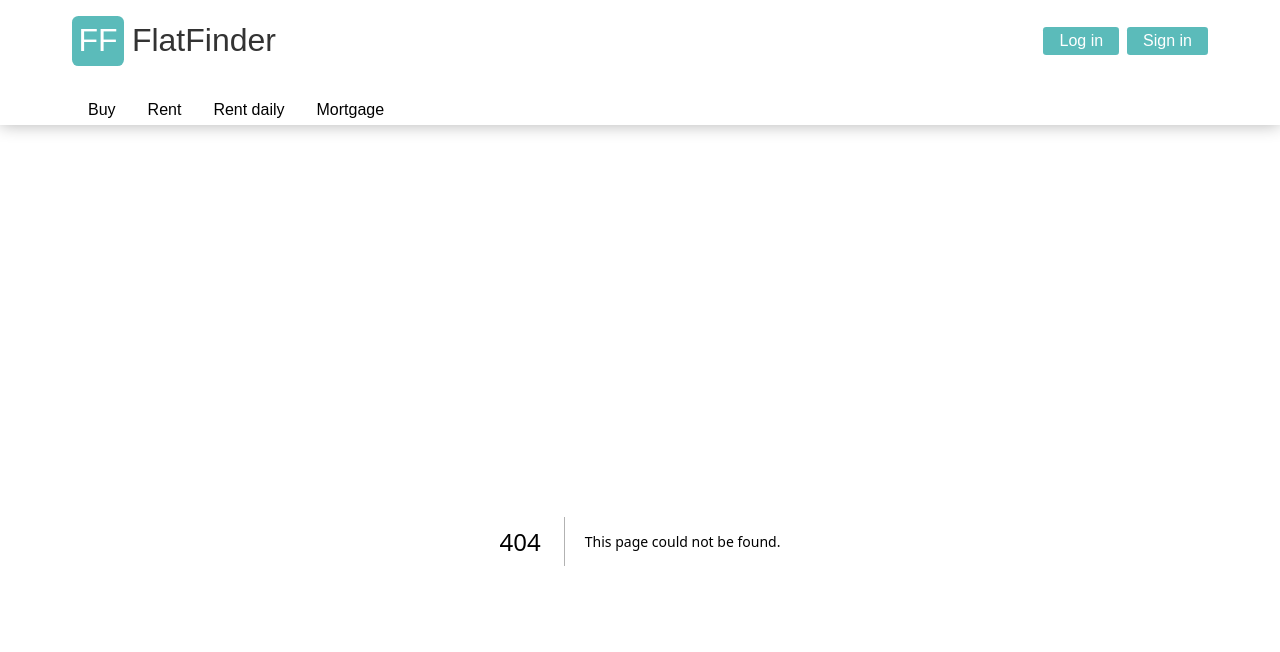
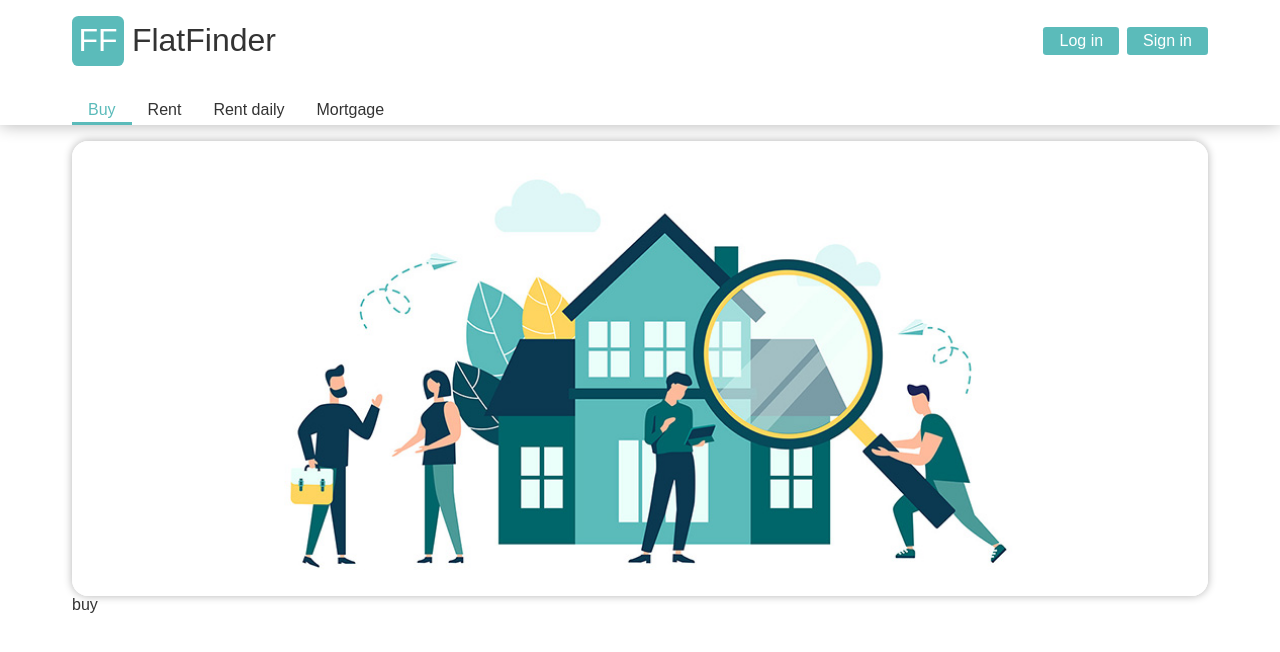
Before and after one commit to AnushervonKhidirov/flat-finder-front, a Next.js app: page /buy in a window 1280 px wide. Before the commit this address had no page. Shown: the top 652 px of the page. Built offline with nearby package versions, Linux system fonts and the light colour scheme.

Commit message:
new pages added

```diff
--- /dev/null
+++ b/src/app/[offerType]/layout.tsx
@@ -0,0 +1,13 @@
+import type { FC, ReactNode } from 'react'
+import MainSlide from '@components/main/main-slide/main-slide'
+
+const OffersLayout: FC<{ children: ReactNode }> = ({ children }) => {
+    return (
+        <>
+            <MainSlide />
+            {children}
+        </>
+    )
+}
+
+export default OffersLayout
--- /dev/null
+++ b/src/app/[offerType]/page.tsx
@@ -0,0 +1,8 @@
+import type { FC } from 'react'
+import type { IOfferParams } from '@utils/types/url-params'
+
+const OffersPage: FC<{ params: IOfferParams }> = ({ params }) => {
+    return <div>{params.offerType}</div>
+}
+
+export default OffersPage
--- a/src/components/header/header-navigation/header-navigation.tsx
+++ b/src/components/header/header-navigation/header-navigation.tsx
@@ -1,6 +1,7 @@
 'use client'
 import type { FC } from 'react'
 
+import { usePathname } from 'next/navigation'
 import { useState } from 'react'
 
 import Link from 'next/link'
@@ -14,19 +15,21 @@ import styles from './header-navigation.module.css'
 
 const HeaderNavigation: FC = () => {
     const [hoveredNav, setHoveredNav] = useState<number | null>(null)
+    const path = usePathname()
+    const currPath = path.replace('/', '').split('/')[0]
 
     return (
         <div className={styles.navigation_wrapper} onMouseLeave={() => setHoveredNav(null)}>
             <Content extraClasses={styles.navigation_content}>
                 <nav className={styles.navigation}>
                     {menuItems.map((item, index) => {
-                        const activeStyles = hoveredNav === index ? styles.active : ''
+                        const activeStyles = currPath === item.path ? styles.active : ''
                         const focusedStyles = hoveredNav === index ? styles.focused : ''
 
                         return (
                             <Link
-                                href={item.path}
-                                className={multiClasses([styles.nav_link, focusedStyles])}
+                                href={`/${item.path}`}
+                                className={multiClasses([styles.nav_link, focusedStyles, activeStyles])}
                                 onMouseEnter={() => setHoveredNav(index)}
                                 key={item.path}
                             >
@@ -36,7 +39,12 @@ const HeaderNavigation: FC = () => {
                     })}
                 </nav>
             </Content>
-            {hoveredNav !== null && <HeaderSubNavigation navItems={menuItems[hoveredNav].subMenuItems} />}
+            {hoveredNav !== null && (
+                <HeaderSubNavigation
+                    navItems={menuItems[hoveredNav].subMenuItems}
+                    pagePath={menuItems[hoveredNav].path}
+                />
+            )}
         </div>
     )
 }
--- a/src/components/header/header-sub-navigation/header-sub-navigation.module.css
+++ b/src/components/header/header-sub-navigation/header-sub-navigation.module.css
@@ -33,10 +33,12 @@
     transition: fill 0.2s;
 }
 
+.nav_link.active,
 .nav_link:hover {
     color: var(--primary);
 }
 
+.nav_link.active .nav_icon,
 .nav_link:hover .nav_icon {
     fill: var(--primary);
 }
--- a/src/components/header/header-sub-navigation/header-sub-navigation.tsx
+++ b/src/components/header/header-sub-navigation/header-sub-navigation.tsx
@@ -1,6 +1,8 @@
 'use client'
 import type { FC } from 'react'
 import type { ISubNavigation } from '@utils/types/header'
+
+import { usePathname } from 'next/navigation'
 
 import Link from 'next/link'
 import Content from '@components/common/content/content'
@@ -9,17 +11,28 @@ import multiClasses from '@utils/multi-classes/multi-classes'
 
 import styles from './header-sub-navigation.module.css'
 
-const HeaderSubNavigation: FC<{ navItems: ISubNavigation[] }> = ({ navItems }) => {
+const HeaderSubNavigation: FC<{ navItems: ISubNavigation[]; pagePath: string }> = ({ navItems, pagePath }) => {
+    const path = usePathname()
+
     return (
         <div className={styles.navigation_wrapper}>
             <Content extraClasses={styles.navigation_content}>
                 <nav className={styles.navigation}>
-                    {navItems.map(navItem => (
-                        <Link href={navItem.path} className={multiClasses([styles.nav_link])} key={navItem.path}>
-                            <span className={styles.nav_icon}>{<navItem.icon />}</span>
-                            <span className={styles.nav_name}>{navItem.name}</span>
-                        </Link>
-                    ))}
+                    {navItems.map(navItem => {
+                        const linkUrl = `/${pagePath}/${navItem.path}`
+                        const isActive = path === linkUrl ? styles.active : ''
+
+                        return (
+                            <Link
+                                href={linkUrl}
+                                className={multiClasses([styles.nav_link, isActive])}
+                                key={navItem.path}
+                            >
+                                <span className={styles.nav_icon}>{<navItem.icon />}</span>
+                                <span className={styles.nav_name}>{navItem.name}</span>
+                            </Link>
+                        )
+                    })}
                 </nav>
             </Content>
         </div>
--- /dev/null
+++ b/src/components/main/main-slide/constant.ts
@@ -0,0 +1,33 @@
+import apartment from '@images/apartment.jpg'
+import house from '@images/house.jpg'
+import room from '@images/room.jpg'
+import commercial from '@images/commercial.jpg'
+import plot from '@images/plot.jpg'
+import main from '@images/main.jpg'
+
+export const slides = {
+    apartment: {
+        title: 'Apartments',
+        img: apartment,
+    },
+    house: {
+        title: 'Houses',
+        img: house,
+    },
+    room: {
+        title: 'Rooms',
+        img: room,
+    },
+    commercial: {
+        title: 'Commercials',
+        img: commercial,
+    },
+    plot: {
+        title: 'Plots',
+        img: plot,
+    },
+    main: {
+        title: '',
+        img: main,
+    },
+}
--- /dev/null
+++ b/src/components/main/main-slide/main-slide.module.css
@@ -0,0 +1,28 @@
+.content_slide {
+	position: relative;
+	border-radius: 1em;
+	overflow: hidden;
+	margin: auto;
+	box-shadow: 0 0 .5em rgba(0, 0, 0, .3);
+}
+
+.content_slide_img {
+	aspect-ratio: 5/2;
+	background-repeat: no-repeat;
+	background-size: cover;
+	background-position: center;
+	transition: background-image .5s;
+}
+
+.slide_title {
+	position: absolute;
+	top: 1em;
+	left: 2em;
+    background: rgba(0, 0, 0, .2);
+	color: #fff;
+	font-size: 2em;
+	border-radius: .25em;
+	padding: .5em 1em;
+	box-shadow: -.15em .15em .2em rgba(0, 0, 0, .3);
+	backdrop-filter: blur(20px);
+}
--- /dev/null
+++ b/src/components/main/main-slide/main-slide.tsx
@@ -0,0 +1,24 @@
+'use client'
+import type { FC } from 'react'
+import type { TRealEstate } from '@utils/types/url-params'
+
+import { usePathname } from 'next/navigation'
+
+import { slides } from './constant'
+
+import styles from './main-slide.module.css'
+
+const MainSlide: FC = () => {
+    const path = usePathname()
+    const currPath = path.replace('/', '').split('/')[1] as TRealEstate
+    const image = currPath ? slides[currPath].img.src : slides.main.img.src
+
+    return (
+        <div className={styles.content_slide}>
+            <div className={styles.content_slide_img} style={{ backgroundImage: `url(${image})` }} />
+            {currPath && <div className={styles.slide_title}>{slides[currPath].title}</div>}
+        </div>
+    )
+}
+
+export default MainSlide
--- /dev/null
+++ b/src/utils/types/url-params.ts
@@ -0,0 +1,9 @@
+export interface IOfferParams {
+    offerType: string
+}
+
+export interface IRealEstate extends IOfferParams {
+    realEstateType: TRealEstate
+}
+
+export type TRealEstate = 'apartment' | 'house' | 'room' | 'commercial' | 'plot'
--- a/tsconfig.json
+++ b/tsconfig.json
@@ -22,11 +22,13 @@
     "paths": {
       "@/*": ["./"],
       "@utils/*": ["utils/*"],
+      "@assets/*": ["assets/*"],
       "@layouts/*": ["layouts/*"],
       "@components/*": ["components/*"],
       "@commonComponents/*": ["components/common/*"],
       "@headerComponents/*": ["components/header/*"],
-      "@assets/*": ["assets/*"]
+      "@images/*": ["../public/images/*"],
+      "@fonts/*": ["../public/fonts/*"],
     }
   },
   "include": ["next-env.d.ts", "**/*.ts", "**/*.tsx", ".next/types/**/*.ts"],
```
Also changed, not shown: src/app/[offerType]/[realEstateType]/page.tsx (added, +12 -0 lines), src/components/header/header-navigation/constant.ts (+14 -14 lines), public/images/main.jpg (renamed from public/images/homepage.jpg).
